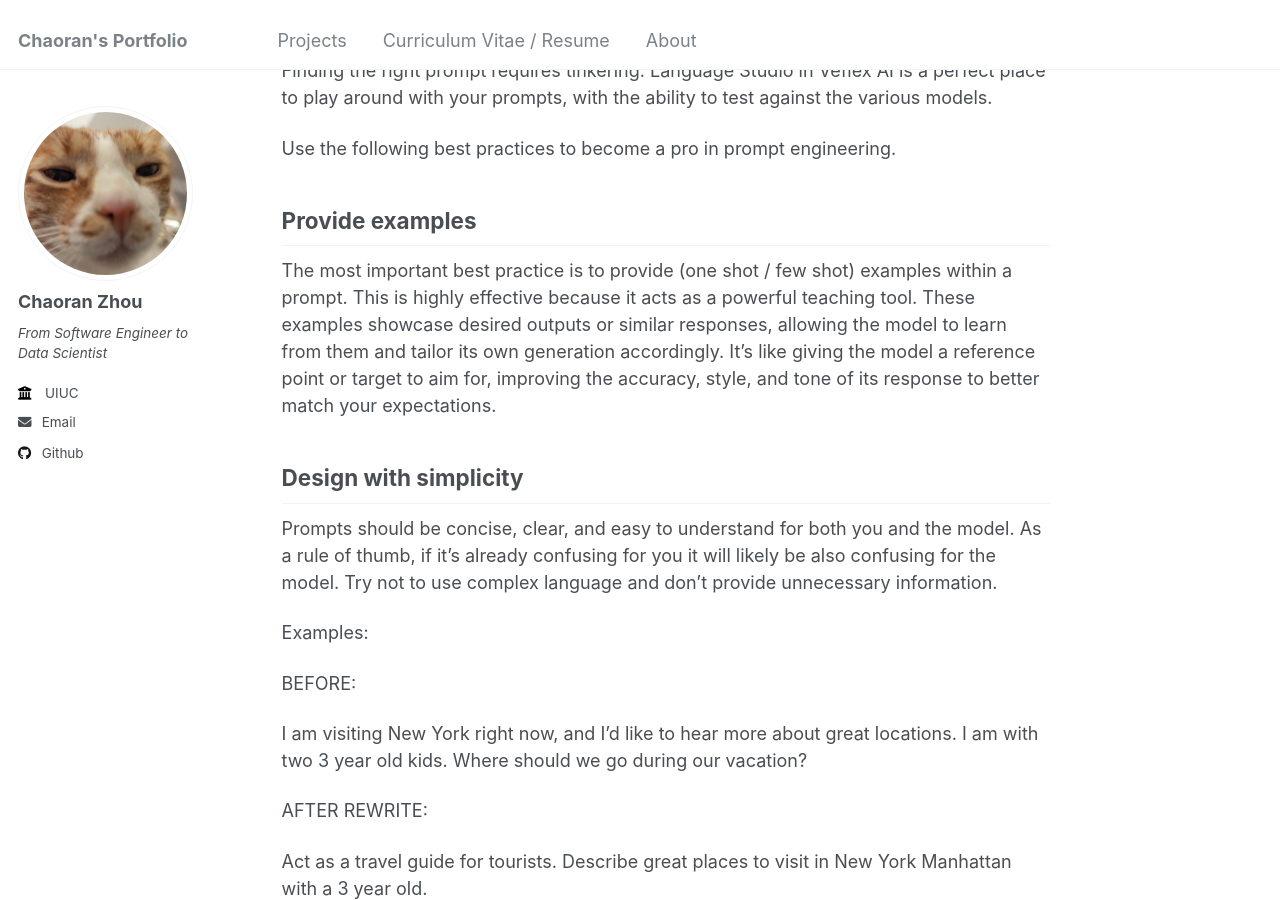
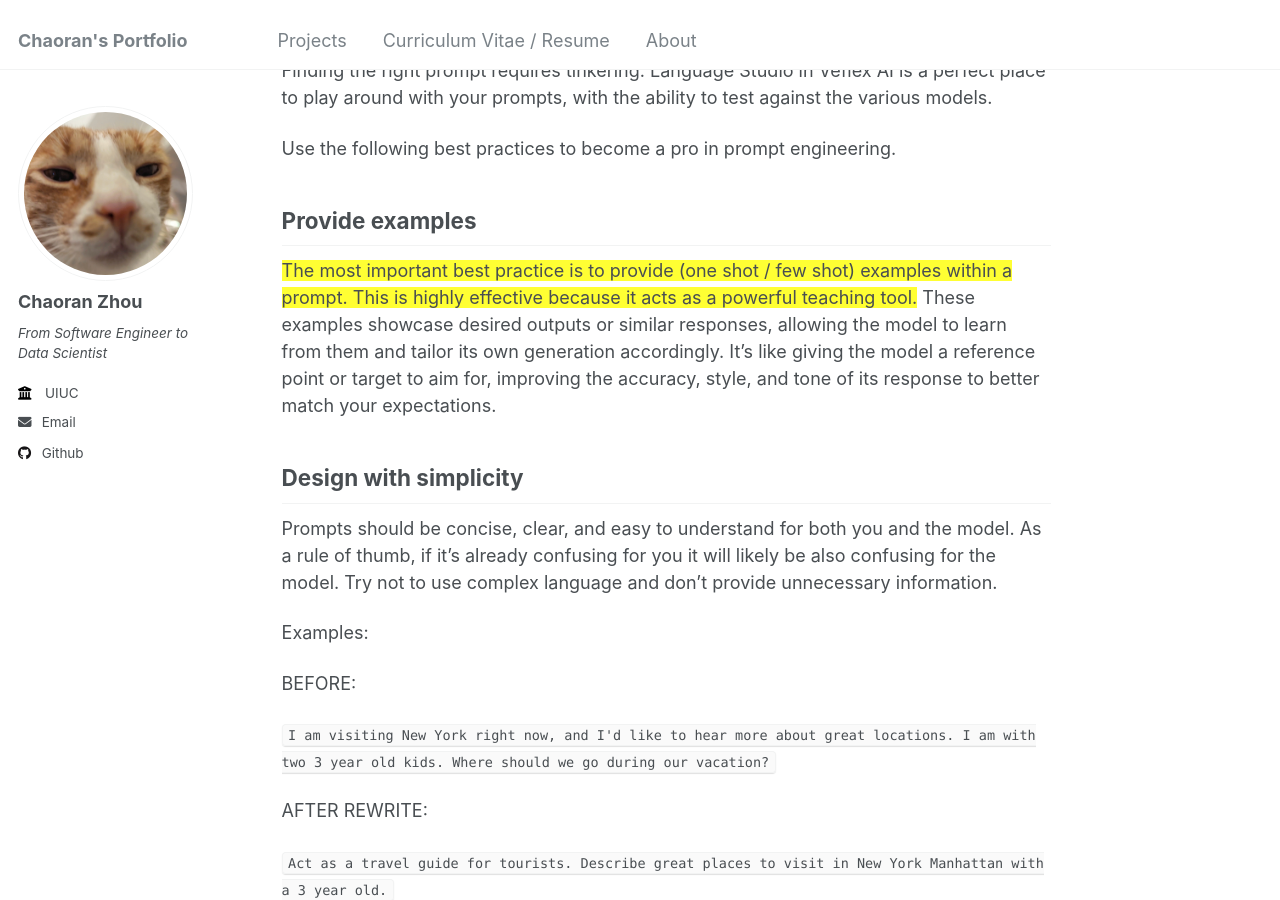
Before and after one commit to ranranrunforit/ranranrunforit.github.io, a Jekyll site: the page built from _projects/project-16.md, in a window 1280 px wide and 900 px high, scrolled down 14514 px. Built offline with Jekyll 4.4.1, drawn with Linux system fonts in a browser that asks for light colours.

Commit message:
Update project-16.md

```diff
--- a/_projects/project-16.md
+++ b/_projects/project-16.md
@@ -406,7 +406,7 @@ Use the following best practices to become a pro in prompt engineering.
 
 ## Provide examples
 
-The most important best practice is to provide (one shot / few shot) examples within a prompt. This is highly effective because it acts as a powerful teaching tool. These examples showcase desired outputs or similar responses, allowing the model to learn from them and tailor its own generation accordingly. It’s like giving the model a reference point or target to aim for, improving the accuracy, style, and tone of its response to better match your expectations.
+<span style="background-color: #FFFF33;">The most important best practice is to provide (one shot / few shot) examples within a prompt. This is highly effective because it acts as a powerful teaching tool.</span> These examples showcase desired outputs or similar responses, allowing the model to learn from them and tailor its own generation accordingly. It’s like giving the model a reference point or target to aim for, improving the accuracy, style, and tone of its response to better match your expectations.
 
 ## Design with simplicity
 
@@ -416,15 +416,15 @@ Examples:
 
 BEFORE:
 
-I am visiting New York right now, and I'd like to hear more about great locations. I am with two 3 year old kids. Where should we go during our vacation?
+`I am visiting New York right now, and I'd like to hear more about great locations. I am with two 3 year old kids. Where should we go during our vacation?`
 
 AFTER REWRITE:
 
-Act as a travel guide for tourists. Describe great places to visit in New York Manhattan with a 3 year old.
+`Act as a travel guide for tourists. Describe great places to visit in New York Manhattan with a 3 year old.`
 
 Try using verbs that describe the action. Here’s a set of examples:
 
-**Act, Analyze, Categorize, Classify, Contrast, Compare, Create, Describe, Define, Evaluate, Extract, Find, Generate, Identify, List, Measure, Organize, Parse, Pick, Predict, Provide, Rank, Recommend, Return, Retrieve, Rewrite, Select, Show, Sofi, Summarize, Translate, Write.**
+<span style="background-color: #FFFF33;">**Act, Analyze, Categorize, Classify, Contrast, Compare, Create, Describe, Define, Evaluate, Extract, Find, Generate, Identify, List, Measure, Organize, Parse, Pick, Predict, Provide, Rank, Recommend, Return, Retrieve, Rewrite, Select, Show, Sofi, Summarize, Translate, Write.**</span>
 
 ## Be specific about the output
 
```
